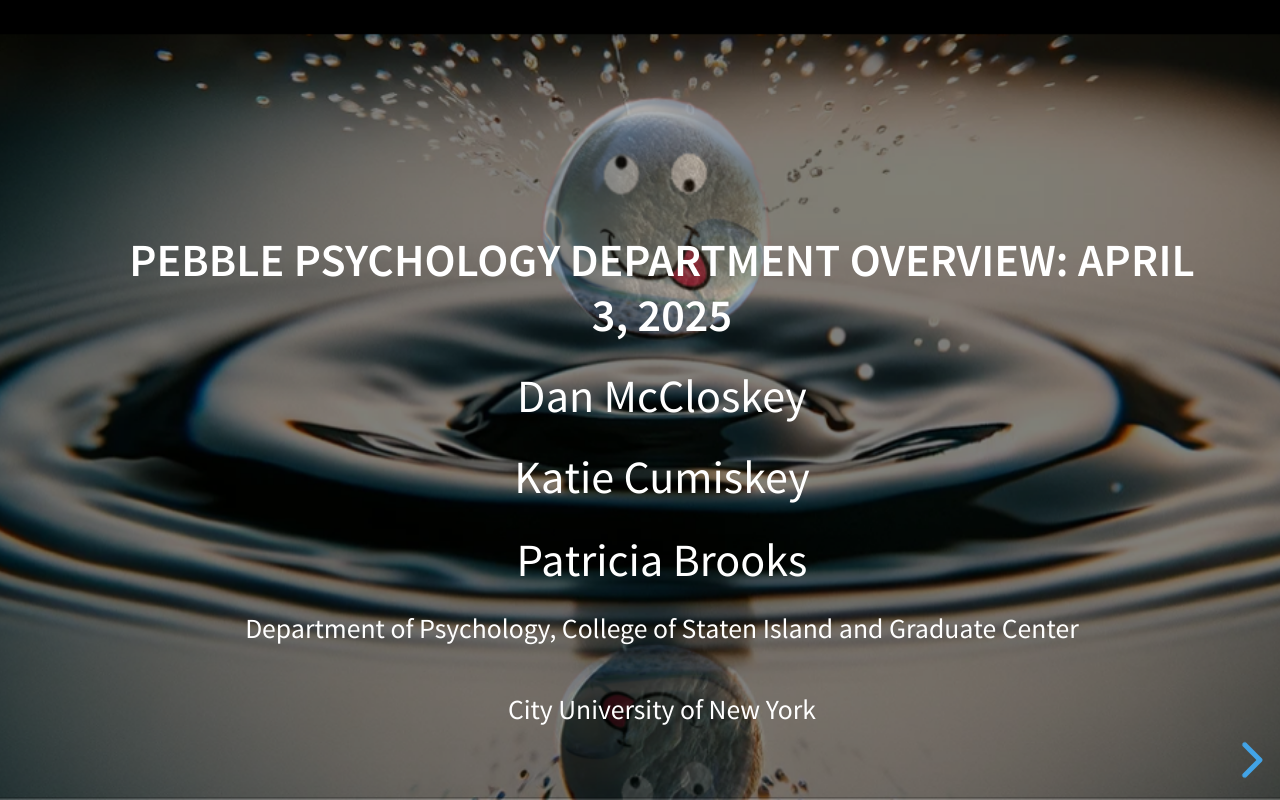
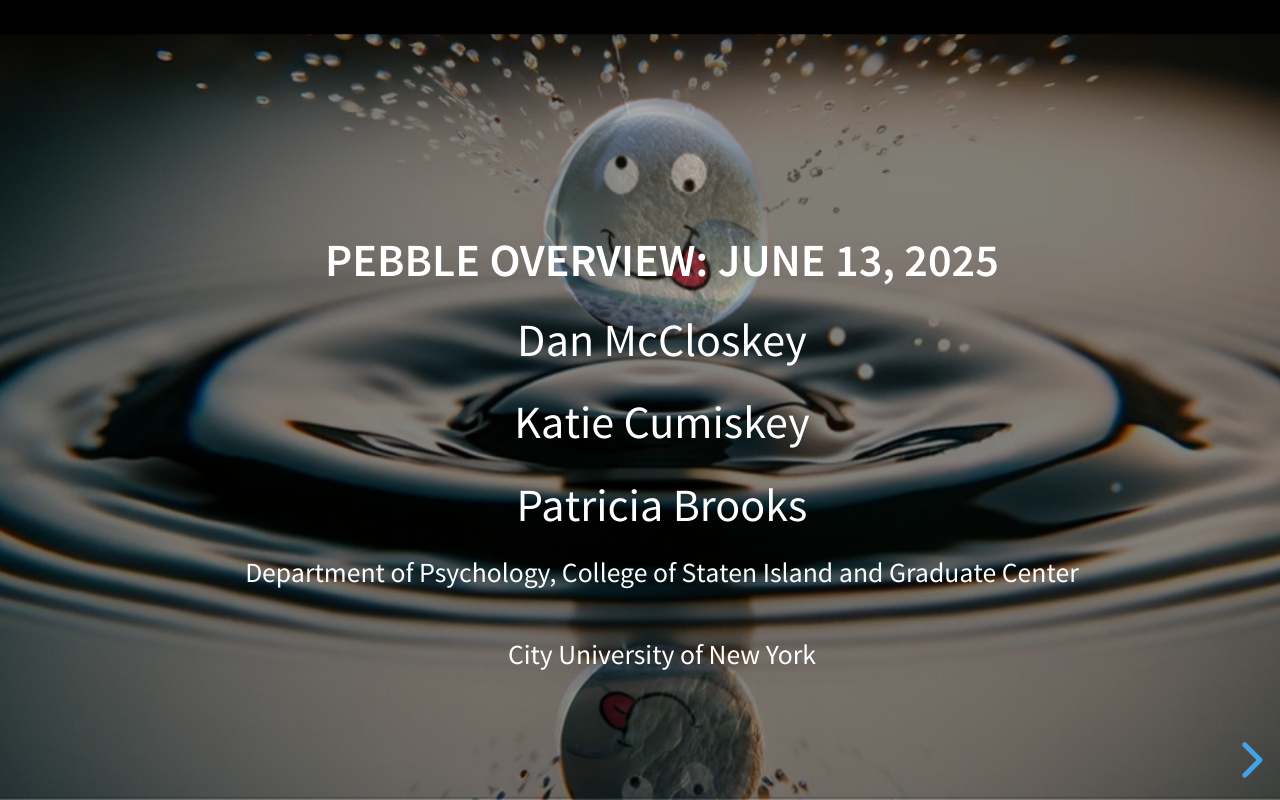
Before and after one commit to danmccloskey/PEBBLE_TALK, a plain HTML site: page index.html in a window 1280 px wide. Drawn offline with Linux system fonts and the light colour scheme; files whose address does not match are found by name.

Commit message:
updated June13

```diff
--- a/index.html
+++ b/index.html
@@ -4,7 +4,7 @@
         <meta charset="utf-8">
         <meta name="viewport" content="width=device-width, initial-scale=1.0, maximum-scale=1.0, user-scalable=no">
 
-        <title>PEBBLE Psychology Department Overview: April 3, 2025</title>
+        <title>PEBBLE Overview: June 13, 2025</title>
 
         <link rel="stylesheet" href="dist/reset.css">
         <link rel="stylesheet" href="dist/reveal.css">
@@ -81,7 +81,7 @@ z-index:1;">
 <div id="Layer1" style="position:absolute; top:200px;  width:1000px; height:600px;
 z-index:1;">
 <center>
-  <h4>PEBBLE Psychology Department Overview: April 3, 2025</h4>
+  <h4>PEBBLE  Overview: June 13, 2025</h4>
 <p>Dan McCloskey</p>
 <p>Katie Cumiskey</p>
 <p>Patricia Brooks</p>
@@ -100,7 +100,7 @@ z-index:1;">
 
 </section>
 
-
+<!--
 <section data-auto-animate>
     <h3>What happens to students that enroll in Introduction to Psychology (PSY 100)?</h3>
     <div class="fragment" data-fragment-index="1">
@@ -116,6 +116,7 @@ z-index:1;">
     <p class="fragment" data-fragment-index="2">"Colleges are responsible to provide skills to be successful in the workforce" <small> Pew Research Center, 2016</small></p>
     <p class="fragment" data-fragment-index="3"> Students of color were more likely to "strongly agree" with this statement than white students.</p>
 </section>
+-->
 <section>
         <h3> Introduction to Psychology at CSI:</h3>
     <small>
```
Also changed, not shown: images/Pebble_wheel.png (added), 4 other files.
